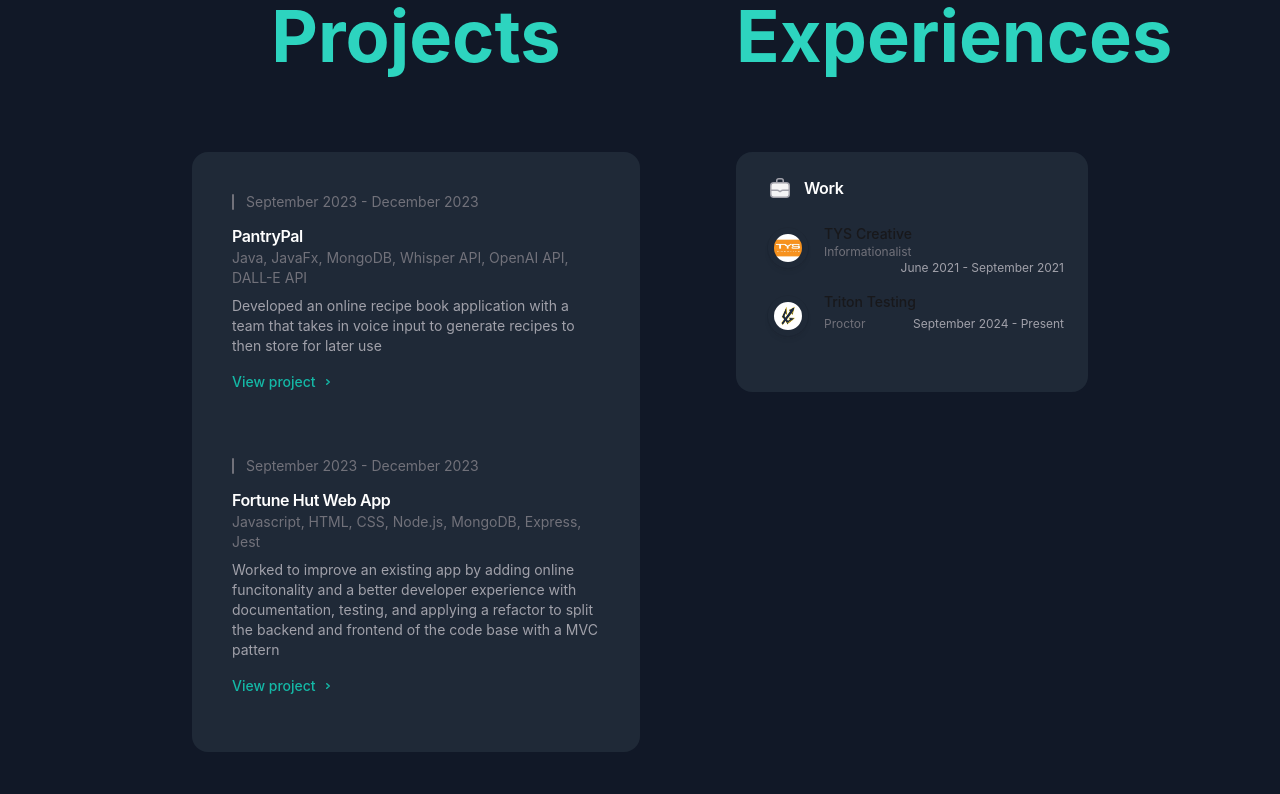
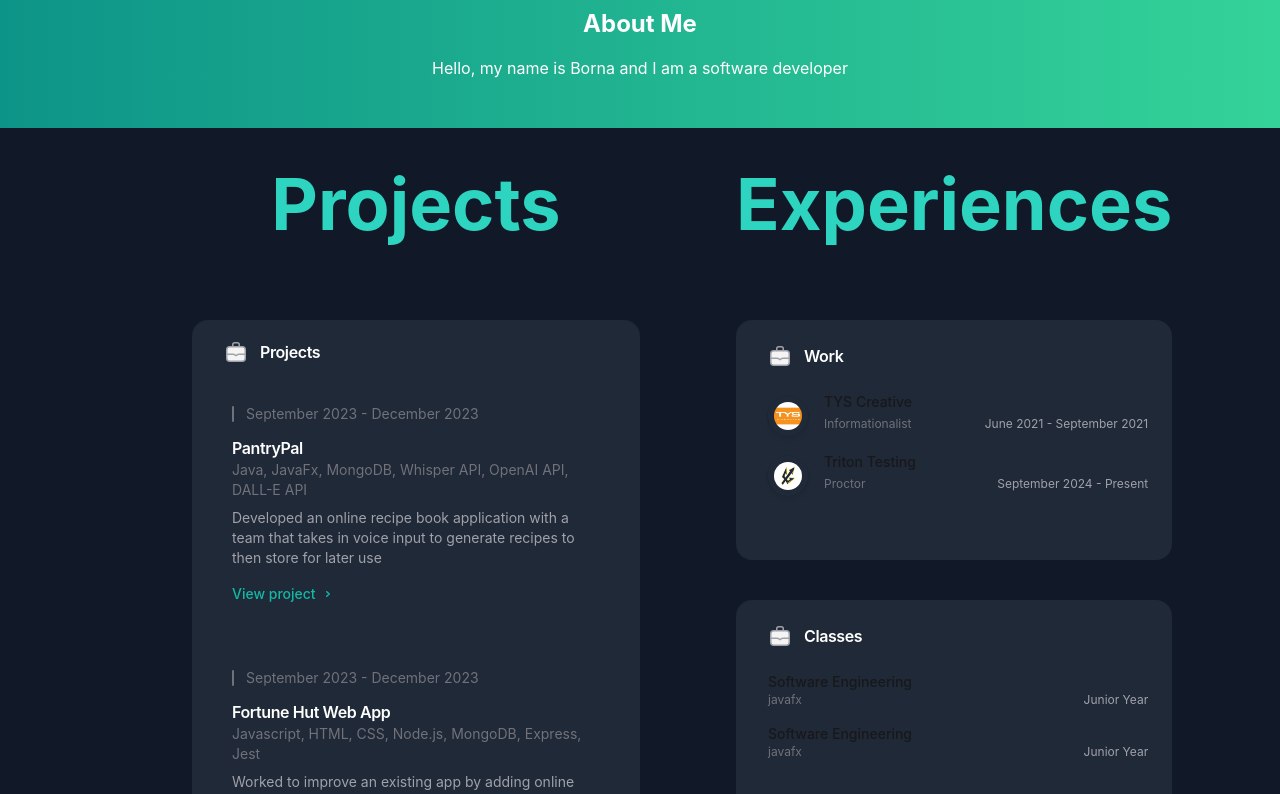
Before and after one commit to Borna1103/Borna, a Next.js app: page / in a window 1280 px wide. Shown: the part 940-1734 px from the top of the page. Built offline with nearby package versions, Linux system fonts and the light colour scheme.

Commit message:
adding material

```diff
--- a/pages/index.tsx
+++ b/pages/index.tsx
@@ -1,12 +1,13 @@
 import Head from 'next/head'
 import {animateScroll as scroll } from 'react-scroll'
 import React, { useState, useEffect} from 'react'
-import logo from "public/Logo.png"
+import logo from "public/Logo.png";
 import Image from 'next/image';
 import Projects from "./myProjects";
 import Nav from "./myNav";
 import Work from "./myWork";
-
+import Classes from "./myClasses"
+import About from "./myAbout"
 
 /*
  * Start
@@ -82,10 +83,12 @@ export default function Home() {
           </div>
         </div>
 
+
+        <About/>
         {/*
           * Projects
           */}
-        <div className='bg-gray-900 h-screen' id='projects'>
+        <div className='bg-gray-900 min-h-screen' id='projects'>
 
 
           <div className='relative px-4 sm:px-8 lg:px-12 '></div>
@@ -98,12 +101,14 @@ export default function Home() {
                   <Projects />
 
               </div>
-              <div className='space-y-10 lg:pr-16 xl:pr-48 lg:pl-16 xl:pl-24'>
-                <div className='text-center py-10 font-bold text-teal-400 cursor-default' >
-                    <h1 className='text-7xl'>Experiences</h1>
+              <div className='grid grid-rows-2'>
+                <div className=' space-y-10 gap-y-10 lg:pr-16 xl:pr-48 lg:pl-16 xl:pl-24'>
+                  <div className='text-center py-10 font-bold text-teal-400 cursor-default' >
+                      <h1 className='text-7xl'>Experiences</h1>
+                  </div>
+                  <Work />
+                  <Classes />
                 </div>
-                <Work />
-
               </div>
             </div>
         </div>
--- /dev/null
+++ b/pages/myAbout.tsx
@@ -0,0 +1,10 @@
+export default function About(){
+    return(
+        <section className="bg-gradient-to-r from-teal-600 to-emerald-400 text-white py-12 px-4">
+            <h2 className="text-2xl font-bold text-center">About Me</h2>
+            <p className="mt-4 text-center max-w-2xl mx-auto">
+                Hello, my name is Borna and I am a software developer
+            </p>
+      </section>
+    )
+}
--- /dev/null
+++ b/pages/myClasses.tsx
@@ -0,0 +1,29 @@
+import data from "../public/classes.json";
+
+export default function Classes() {
+    return (
+        <div className='rounded-2xl borderp-6 border-zinc-100 border-zinc-700/40 bg-gray-800 p-6 pl-8 overflow-y-auto no-scrollbar classes'>
+            <h2 className="flex text-base font-semibold tracking-tight text-white">
+                <svg viewBox="0 0 24 24" fill="none" stroke-width="1.5" stroke-linecap="round" stroke-linejoin="round" aria-hidden="true" className="h-6 w-6 flex-none">
+                    <path d="M2.75 9.75a3 3 0 0 1 3-3h12.5a3 3 0 0 1 3 3v8.5a3 3 0 0 1-3 3H5.75a3 3 0 0 1-3-3v-8.5Z" className="fill-zinc-100 stroke-zinc-400 dark:fill-zinc-100/10 dark:stroke-zinc-500"></path>
+                    <path d="M3 14.25h6.249c.484 0 .952-.002 1.316.319l.777.682a.996.996 0 0 0 1.316 0l.777-.682c.364-.32.832-.319 1.316-.319H21M8.75 6.5V4.75a2 2 0 0 1 2-2h2.5a2 2 0 0 1 2 2V6.5" className="stroke-zinc-400 dark:stroke-zinc-500"></path>
+                </svg>
+
+                <span className="ml-3">Classes</span>
+            </h2>
+
+            <ol className="mt-6 space-y-4">
+               {data.map((course) => (
+                <li key={course.id} className="flex gap-4">
+
+                    <div className="flex flex-auto flex-wrap gap-x-2">
+                        <h2 className="w-full flex-none text-sm font-medium text-zinc-900 dark:text-zinc-100">{course.name}</h2>
+                        <h2 className="text-xs text-zinc-500 dark:text-zinc-400">{course.skills}</h2>
+                        <time className="ml-auto text-xs text-zinc-400 dark:text-zinc-500">{course.time}</time>
+                    </div>
+                </li>
+               ))}
+            </ol>
+        </div>
+    )
+}
--- a/pages/myProjects.tsx
+++ b/pages/myProjects.tsx
@@ -2,8 +2,17 @@ import data from '../public/projects.json';
 
 export default function Projects() {
     return (
-        <div className='rounded-2xl borderp-6 border-zinc-100 border-zinc-700/40 bg-gray-800 p-10 overflow-y-auto no-scrollbar project'>
-            <div className='flex flex-col gap-16'>
+        <div className='rounded-2xl borderp-6 border-zinc-100 border-zinc-700/40 bg-gray-800 overflow-y-auto no-scrollbar project'>
+            <h2 className="flex text-base font-semibold tracking-tight text-white pt-5 pl-8 pb-5">
+                <svg viewBox="0 0 24 24" fill="none" stroke-width="1.5" stroke-linecap="round" stroke-linejoin="round" aria-hidden="true" className="h-6 w-6 flex-none">
+                    <path d="M2.75 9.75a3 3 0 0 1 3-3h12.5a3 3 0 0 1 3 3v8.5a3 3 0 0 1-3 3H5.75a3 3 0 0 1-3-3v-8.5Z" className="fill-zinc-100 stroke-zinc-400 dark:fill-zinc-100/10 dark:stroke-zinc-500"></path>
+                    <path d="M3 14.25h6.249c.484 0 .952-.002 1.316.319l.777.682a.996.996 0 0 0 1.316 0l.777-.682c.364-.32.832-.319 1.316-.319H21M8.75 6.5V4.75a2 2 0 0 1 2-2h2.5a2 2 0 0 1 2 2V6.5" className="stroke-zinc-400 dark:stroke-zinc-500"></path>
+                </svg>
+
+                <span className="ml-3">Projects</span>
+            </h2>
+
+            <div className='flex flex-col gap-16 pt-5 p-10'>
                 {data.map((project) => (
                 <div key={project.id} className='group relative flex flex-col items-start'>
                     <time className='relative z-10 order-first mb-3 flex items-center text-sm text-zinc-500 pl-3.5'>
--- a/pages/myWork.tsx
+++ b/pages/myWork.tsx
@@ -27,7 +27,6 @@ export default function Work() {
                 </li>
                ))}
             </ol>
-
         </div>
     )
 }
--- /dev/null
+++ b/public/classes.json
@@ -0,0 +1,14 @@
+[
+    {
+        "id": 1,
+        "name": "Software Engineering",
+        "time": "Junior Year",
+        "skills": "javafx"
+    },
+    {
+        "id": 1,
+        "name": "Software Engineering",
+        "time": "Junior Year",
+        "skills": "javafx"
+    }
+]
--- a/styles/globals.css
+++ b/styles/globals.css
@@ -39,7 +39,9 @@ canvas {
   height: 75vh;
 }
 
-
+.classes {
+  height: 35vh;
+}
 
 .no-scrollbar::-webkit-scrollbar {
   display: none;
```
